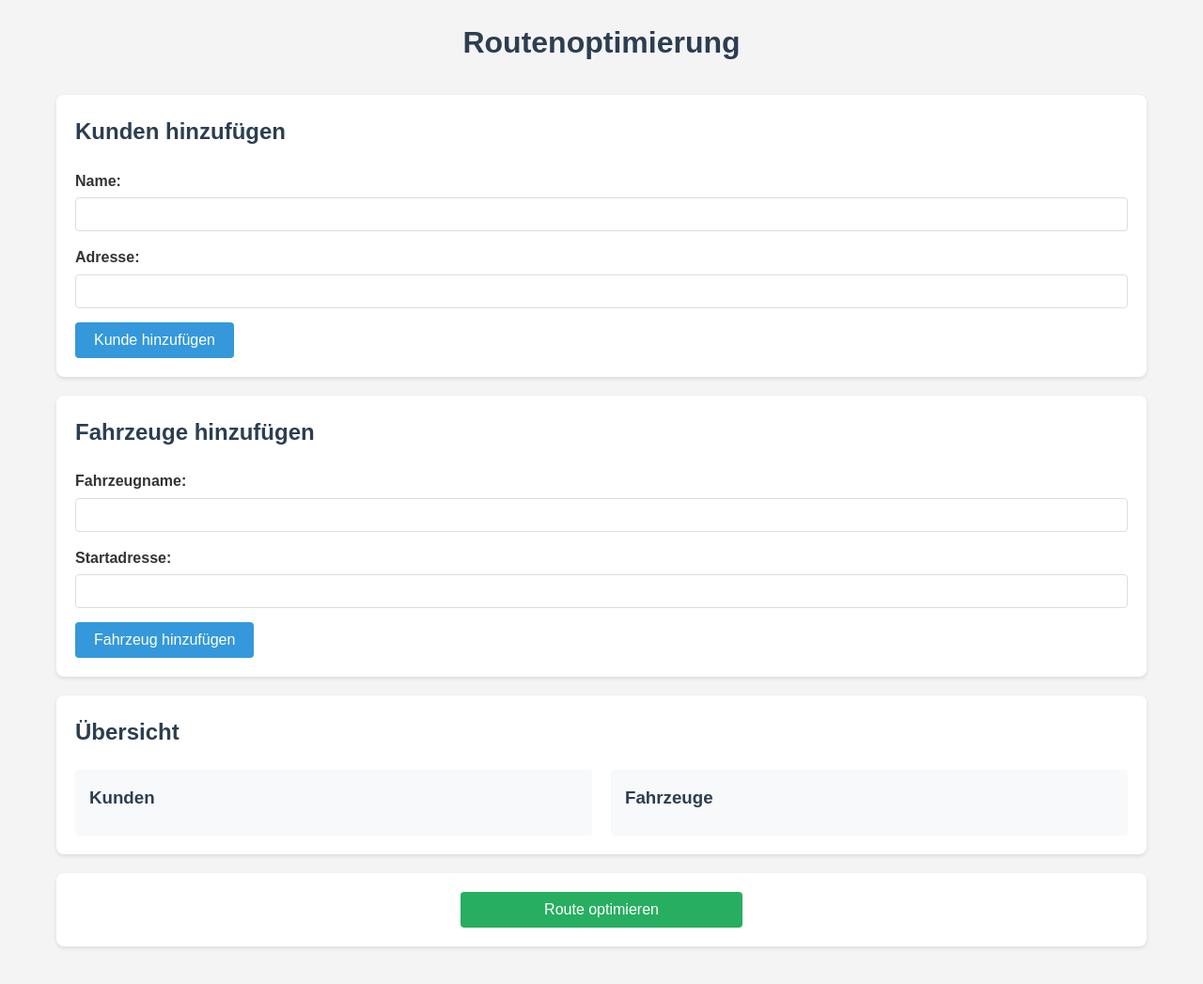
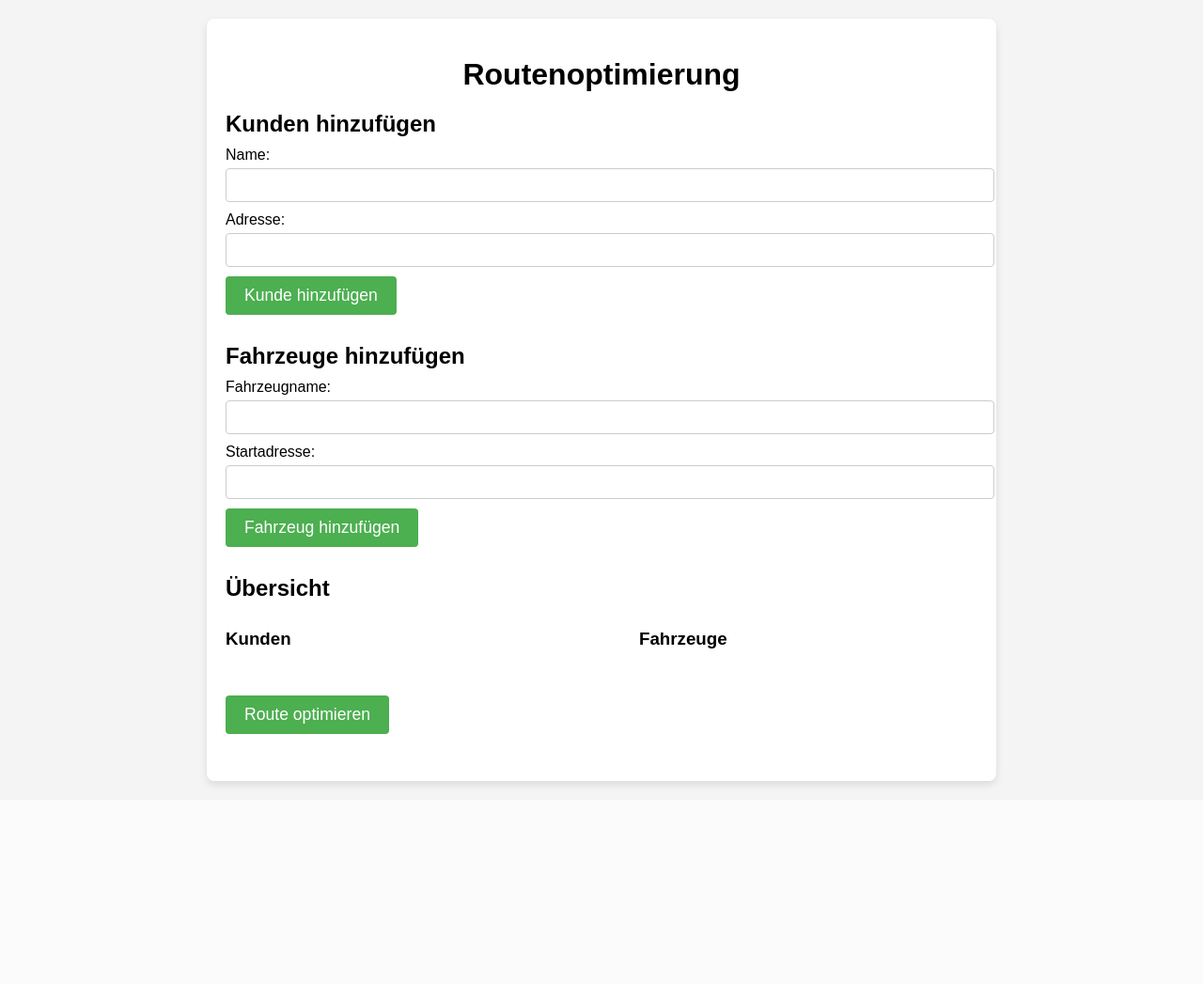
Before and after one commit to pwnyprod/SAPV_route_optimization, a Flask app: template templates/index3.html in a window 1280 px wide. Shown: the whole page at 94% size. After the commit the page ends 838 px from the top, so only its background shows below. Run offline with Flask 3, Linux system fonts and the light colour scheme; the template is opened without the code that fills it, so the values that code supplies are empty; parts of the project's set-up code (start-up, migrations or seed data) failed here and were passed over.

Commit message:
Fixed all issues

```diff
--- a/app3.py
+++ b/app3.py
@@ -12,22 +12,21 @@ app = Flask(__name__)
 # Google Maps Client initialisieren
 gmaps = googlemaps.Client(key=GOOGLE_MAPS_API_KEY)
 
-
 class Customer:
     def __init__(self, name, address, lat=None, lon=None):
+        self.id = len(customers) + 1  # Eindeutige ID basierend auf der Länge der Liste
         self.name = name
         self.address = address
         self.lat = lat
         self.lon = lon
 
-
 class Vehicle:
     def __init__(self, name, start_address, lat=None, lon=None):
+        self.id = len(vehicles) + 1  # Eindeutige ID basierend auf der Länge der Liste
         self.name = name
         self.start_address = start_address
         self.lat = lat
         self.lon = lon
-
 
 # In-Memory Storage (in einer realen Anwendung würde man eine Datenbank verwenden)
 customers = []
@@ -89,29 +88,38 @@ def optimize_route():
 
     # Fleet Routing Request erstellen
     fleet_routing_request = optimization_v1.OptimizeToursRequest(
-        parent=f"projects/routenplanung-sapv",
-        vehicles=[
-            optimization_v1.Vehicle(
-                start_location=optimization_v1.Location(
-                    latitude=vehicle.lat,
-                    longitude=vehicle.lon
-                ),
-                end_location=optimization_v1.Location(
-                    latitude=vehicle.lat,
-                    longitude=vehicle.lon
-                )
-            ) for vehicle in vehicles
-        ],
-        shipments=[
-            optimization_v1.Shipment(
-                pickup=optimization_v1.Pickup(
-                    location=optimization_v1.Location(
-                        latitude=customer.lat,
-                        longitude=customer.lon
-                    )
-                )
-            ) for customer in customers
-        ]
+        {
+            "parent": "projects/routenplanung-sapv",
+            "model": {
+                "shipments": [
+                    {
+                        "pickups": [
+                            {
+                                "arrival_location": {
+                                    "latitude": customer.lat,
+                                    "longitude": customer.lon
+                                },
+                                "duration": "150s"  # Du kannst die Dauer hier je nach Bedarf anpassen
+                            }
+                        ]
+                    }
+                    for customer in customers
+                ],
+                "vehicles": [
+                    {
+                        "start_location": {
+                            "latitude": vehicle.lat,
+                            "longitude": vehicle.lon
+                        },
+                        "end_location": {
+                            "latitude": vehicle.lat,
+                            "longitude": vehicle.lon
+                        }
+                    }
+                    for vehicle in vehicles
+                ]
+            }
+        }
     )
 
     try:
@@ -148,5 +156,21 @@ def optimize_route():
         })
 
 
+@app.route('/delete_customer/<int:customer_id>', methods=['DELETE'])
+def delete_customer(customer_id):
+    global customers
+    # Kunden aus der Liste löschen
+    customers = [customer for customer in customers if customer.id != customer_id]
+    return jsonify({'status': 'success', 'message': 'Customer deleted successfully'})
+
+
+@app.route('/delete_vehicle/<int:vehicle_id>', methods=['DELETE'])
+def delete_vehicle(vehicle_id):
+    global vehicles
+    # Fahrzeug aus der Liste löschen
+    vehicles = [vehicle for vehicle in vehicles if vehicle.id != vehicle_id]
+    return jsonify({'status': 'success', 'message': 'Vehicle deleted successfully'})
+
+
 if __name__ == '__main__':
     app.run(debug=True)
--- a/static/style3.css
+++ b/static/style3.css
@@ -1,151 +1,94 @@
-/* static/style.css */
-* {
-    margin: 0;
-    padding: 0;
-    box-sizing: border-box;
-}
-
 body {
     font-family: Arial, sans-serif;
-    line-height: 1.6;
+    margin: 0;
+    padding: 20px;
     background-color: #f4f4f4;
-    color: #333;
 }
 
 .container {
-    max-width: 1200px;
+    max-width: 800px;
     margin: 0 auto;
+    background-color: white;
     padding: 20px;
+    border-radius: 8px;
+    box-shadow: 0 4px 8px rgba(0, 0, 0, 0.1);
 }
 
 h1 {
     text-align: center;
-    color: #2c3e50;
+    margin-bottom: 20px;
+}
+
+.section {
     margin-bottom: 30px;
 }
 
-.section {
-    background: white;
-    border-radius: 8px;
-    padding: 20px;
-    margin-bottom: 20px;
-    box-shadow: 0 2px 4px rgba(0, 0, 0, 0.1);
-}
-
 h2 {
-    color: #2c3e50;
-    margin-bottom: 20px;
+    font-size: 1.5em;
+    margin-bottom: 10px;
 }
 
 .form-group {
-    margin-bottom: 15px;
+    margin-bottom: 10px;
 }
 
 label {
-    display: block;
+    font-size: 1em;
     margin-bottom: 5px;
-    font-weight: bold;
 }
 
 input[type="text"] {
     width: 100%;
     padding: 8px;
-    border: 1px solid #ddd;
+    font-size: 1em;
+    margin-top: 5px;
+    border: 1px solid #ccc;
     border-radius: 4px;
-    font-size: 16px;
 }
 
 button {
-    background-color: #3498db;
+    padding: 10px 20px;
+    font-size: 1.1em;
+    background-color: #4CAF50;
     color: white;
-    padding: 10px 20px;
     border: none;
     border-radius: 4px;
     cursor: pointer;
-    font-size: 16px;
-    transition: background-color 0.3s;
 }
 
 button:hover {
-    background-color: #2980b9;
+    background-color: #45a049;
+}
+
+button.deleteCustomer,
+button.deleteVehicle {
+    background-color: #e74c3c;
+    margin-left: 10px;
+}
+
+button.deleteCustomer:hover,
+button.deleteVehicle:hover {
+    background-color: #c0392b;
 }
 
 .lists-container {
-    display: grid;
-    grid-template-columns: 1fr 1fr;
-    gap: 20px;
+    display: flex;
+    justify-content: space-between;
 }
 
 .list {
-    background-color: #f8f9fa;
-    padding: 15px;
-    border-radius: 4px;
+    width: 45%;
 }
 
-h3 {
-    color: #2c3e50;
-    margin-bottom: 10px;
+#resultsSection {
+    margin-top: 40px;
 }
 
 ul {
-    list-style: none;
+    list-style-type: none;
+    padding: 0;
 }
 
 li {
-    padding: 8px 0;
-    border-bottom: 1px solid #ddd;
+    margin: 10px 0;
 }
-
-li:last-child {
-    border-bottom: none;
-}
-
-.route {
-    background-color: #f8f9fa;
-    padding: 15px;
-    margin-bottom: 15px;
-    border-radius: 4px;
-}
-
-.route h3 {
-    color: #3498db;
-    margin-bottom: 10px;
-}
-
-.route ol {
-    padding-left: 20px;
-}
-
-.route li {
-    margin-bottom: 5px;
-}
-
-#optimizeButton {
-    display: block;
-    width: 100%;
-    max-width: 300px;
-    margin: 0 auto;
-    background-color: #27ae60;
-}
-
-#optimizeButton:hover {
-    background-color: #219a52;
-}
-
-#resultsSection {
-    margin-top: 30px;
-}
-
-@media (max-width: 768px) {
-    .lists-container {
-        grid-template-columns: 1fr;
-    }
-
-    .container {
-        padding: 10px;
-    }
-
-    .section {
-        padding: 15px;
-    }
-}
```
Also changed, not shown: static/js/script.js (added, +90 -0 lines), templates/index3.html (+9 -75 lines).
